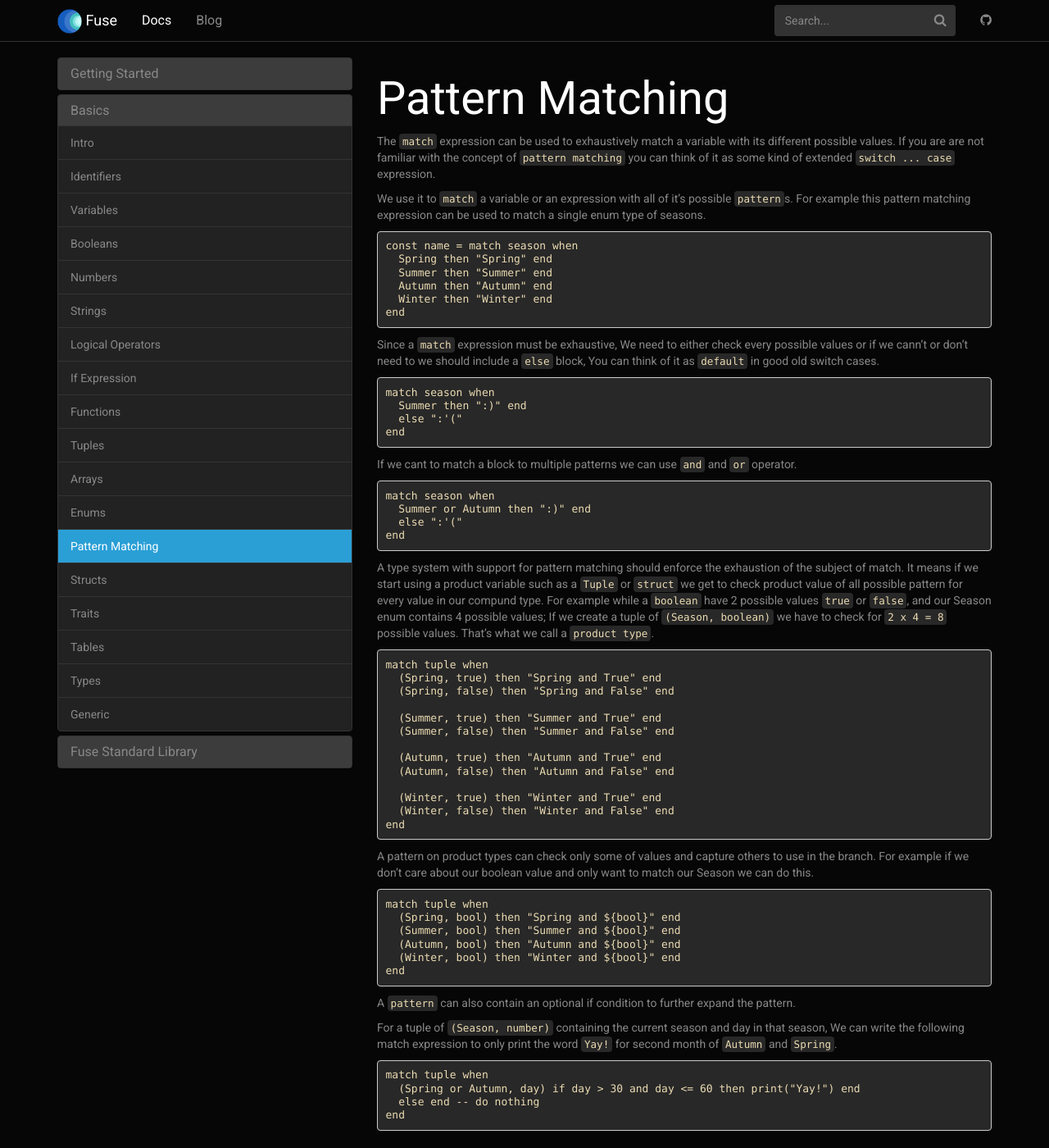
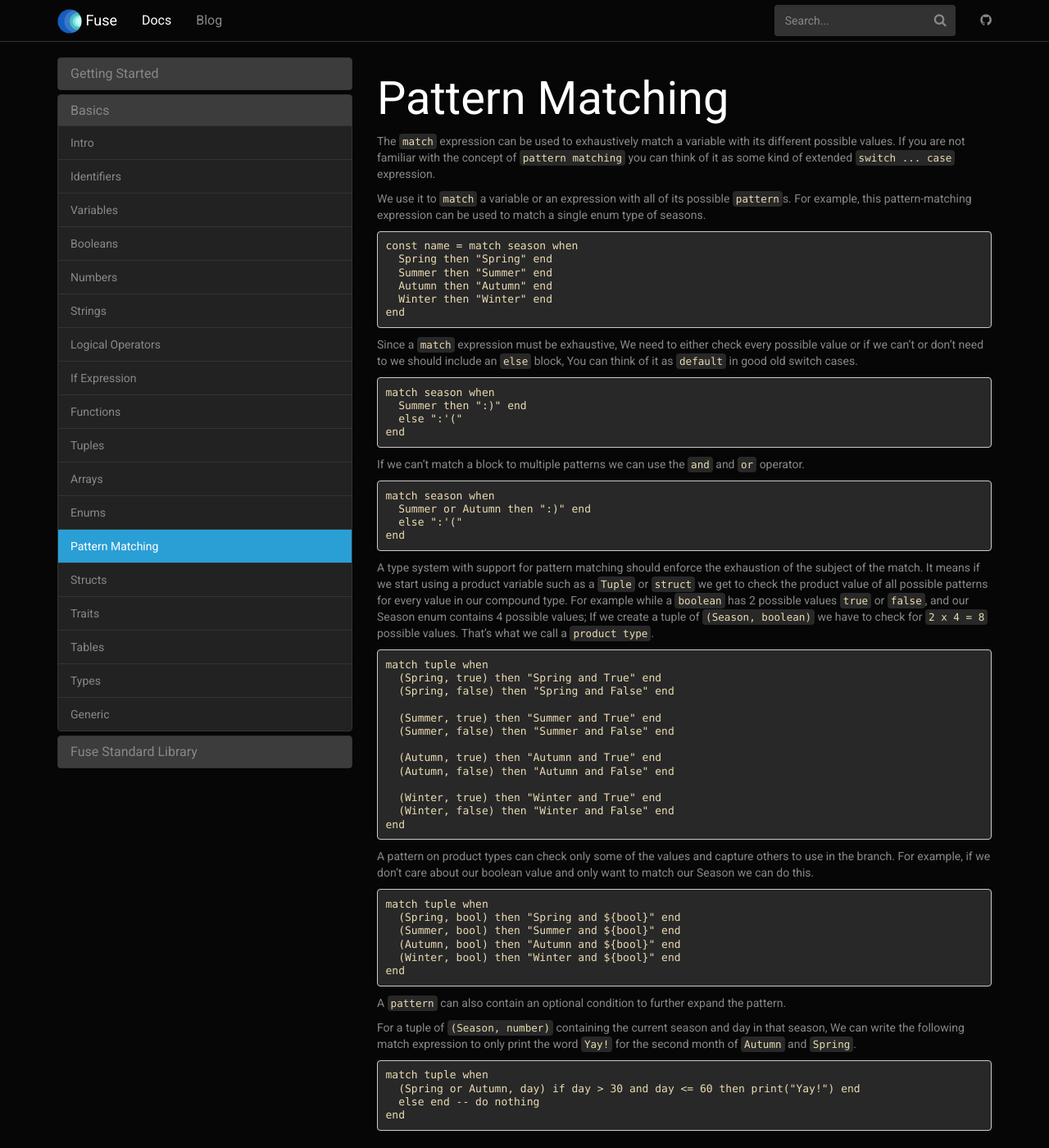
Before and after one commit to fuse-lang/fuse-lang.github.io, a Jekyll site: the page built from _docs/basics/12-pattern-matching.md, in a window 1280 px wide and 1400 px high. Shown: the whole window at 82% size. Built offline with Jekyll 4.4.1, drawn with Linux system fonts in a browser that asks for light colours.

Commit message:
fix issues in pattern matching docs.

````diff
--- a/_docs/basics/12-pattern-matching.md
+++ b/_docs/basics/12-pattern-matching.md
@@ -4,9 +4,9 @@ permalink: /docs/pattern-matching/
 ---
 
 The `match` expression can be used to exhaustively match a variable with its different possible values.
-If you are are not familiar with the concept of `pattern matching` you can think of it as some kind of extended `switch ... case` expression.
+If you are not familiar with the concept of `pattern matching` you can think of it as some kind of extended `switch ... case` expression.
 
-We use it to `match` a variable or an expression with all of it's possible `pattern`s. For example this pattern matching expression can be used to match a single enum type of seasons.
+We use it to `match` a variable or an expression with all of its possible `pattern`s. For example, this pattern-matching expression can be used to match a single enum type of seasons.
 
 ```fuse
 const name = match season when
@@ -17,7 +17,7 @@ const name = match season when
 end
 ```
 
-Since a `match` expression must be exhaustive, We need to either check every possible values or if we cann't or don't need to we should include a `else` block, You can think of it as `default` in good old switch cases.
+Since a `match` expression must be exhaustive, We need to either check every possible value or if we can't or don't need to we should include an `else` block, You can think of it as `default` in good old switch cases.
 
 ```fuse
 match season when
@@ -26,7 +26,7 @@ match season when
 end
 ```
 
-If we cant to match a block to multiple patterns we can use `and` and `or` operator.
+If we can't match a block to multiple patterns we can use the `and` and `or` operator.
 
 ```fuse
 match season when
@@ -35,8 +35,8 @@ match season when
 end
 ```
 
-A type system with support for pattern matching should enforce the exhaustion of the subject of match. It means if we start using a product variable such as a `Tuple` or `struct` we get to check product value of all possible pattern for every value in our compund type.
-For example while a `boolean` have 2 possible values `true` or `false`, and our Season enum contains 4 possible values; If we create a tuple of `(Season, boolean)` we have to check for `2 x 4 = 8` possible values. That's what we call a `product type`.
+A type system with support for pattern matching should enforce the exhaustion of the subject of the match. It means if we start using a product variable such as a `Tuple` or `struct` we get to check the product value of all possible patterns for every value in our compound type.
+For example while a `boolean` has 2 possible values `true` or `false`, and our Season enum contains 4 possible values; If we create a tuple of `(Season, boolean)` we have to check for `2 x 4 = 8` possible values. That's what we call a `product type`.
 
 ```fuse
 match tuple when
@@ -54,8 +54,8 @@ match tuple when
 end
 ```
 
-A pattern on product types can check only some of values and capture others to use in the branch.
-For example if we don't care about our boolean value and only want to match our Season we can do this.
+A pattern on product types can check only some of the values and capture others to use in the branch.
+For example, if we don't care about our boolean value and only want to match our Season we can do this.
 
 ```fuse
 match tuple when
@@ -66,9 +66,9 @@ match tuple when
 end
 ```
 
-A `pattern` can also contain an optional if condition to further expand the pattern.
+A `pattern` can also contain an optional condition to further expand the pattern.
 
-For a tuple of `(Season, number)` containing the current season and day in that season, We can write the following match expression to only print the word `Yay!` for second month of `Autumn` and `Spring`.
+For a tuple of `(Season, number)` containing the current season and day in that season, We can write the following match expression to only print the word `Yay!` for the second month of `Autumn` and `Spring`.
 
 ```fuse
 match tuple when
````
